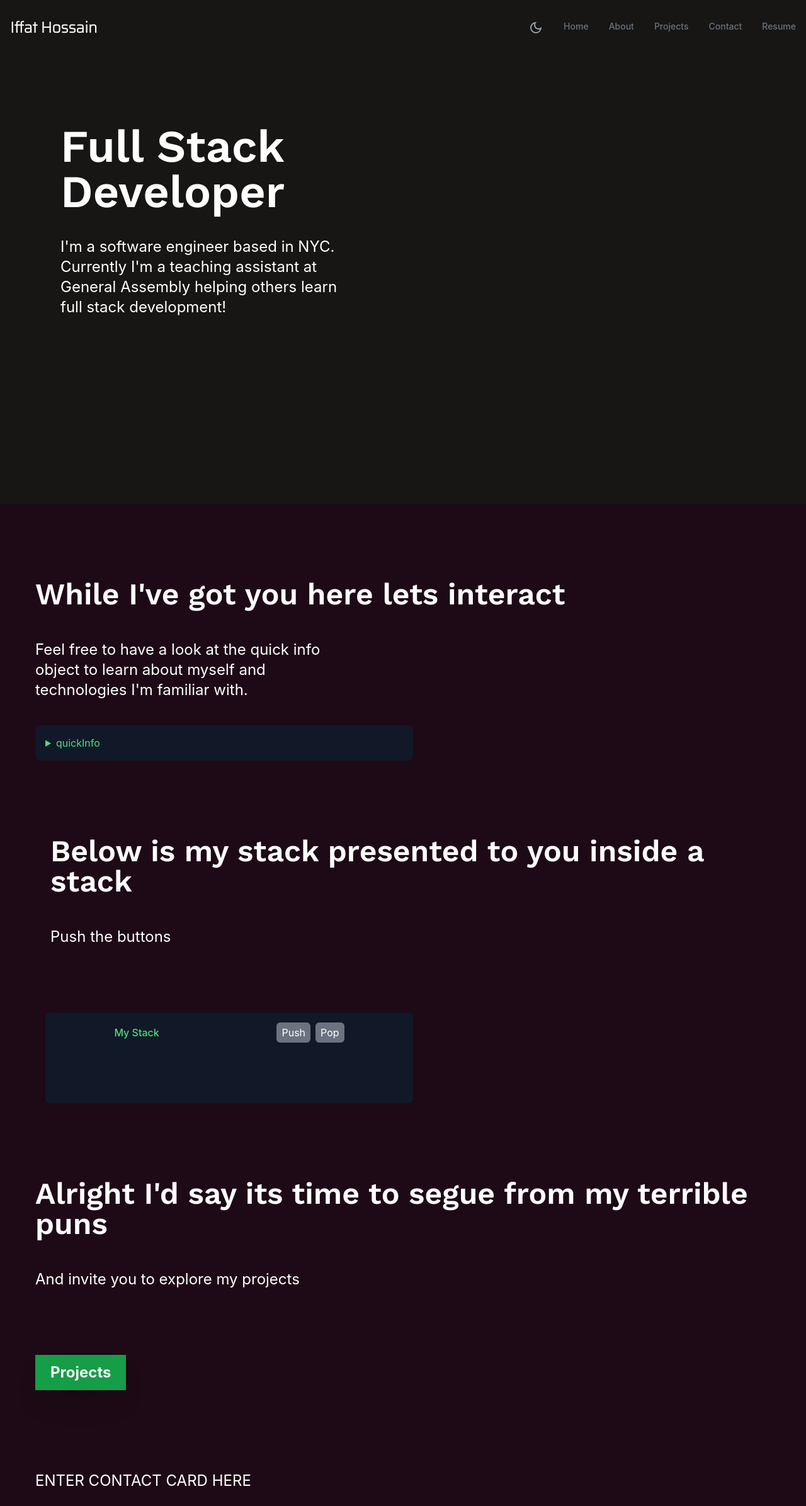
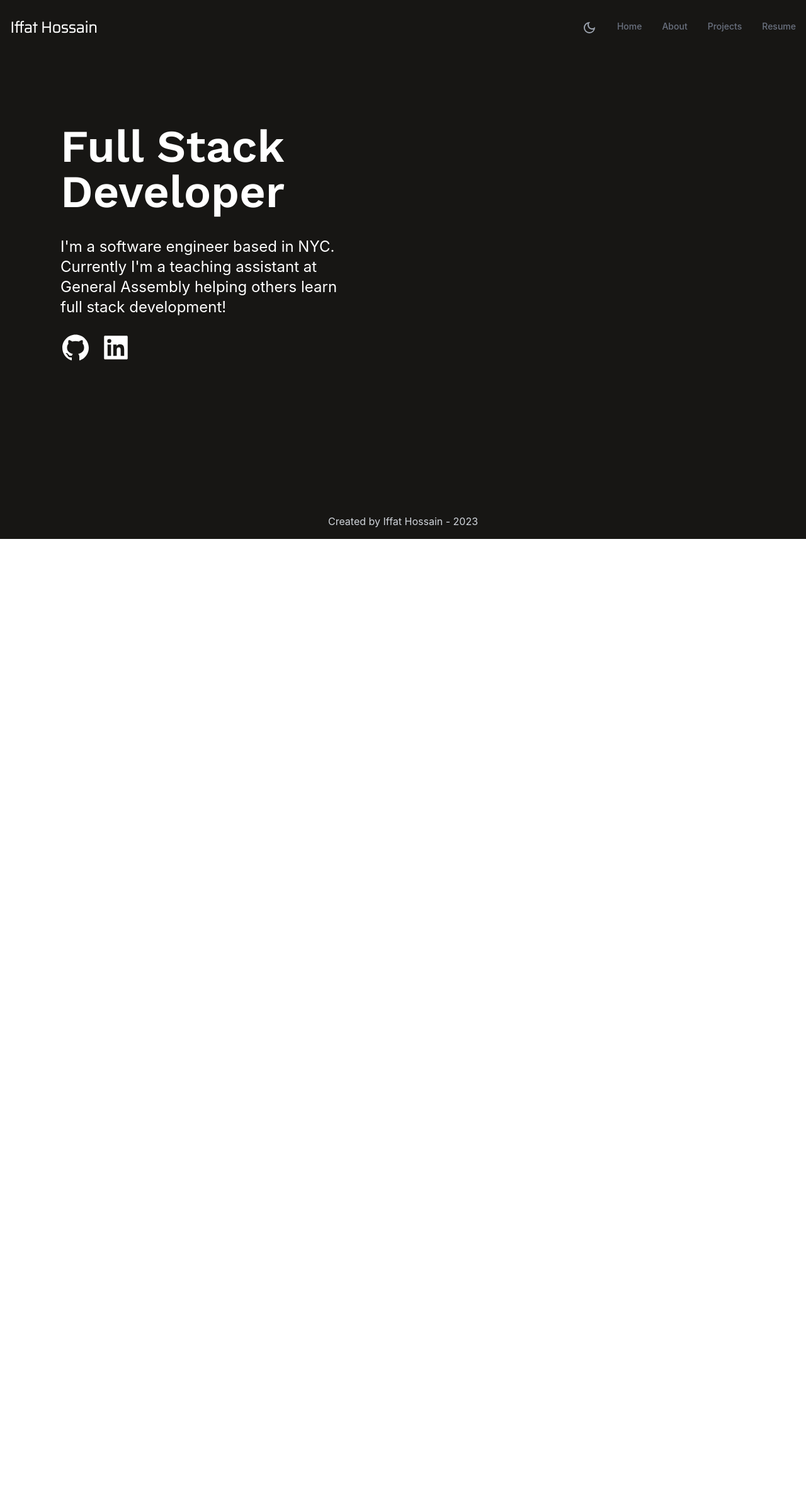
Before and after one commit to Iffat77/portfolio-v2, a React (Create React App) app in the folder portfolio-v2/: page / in a window 1280 px wide. Shown: the whole page at 63% size. After the commit the page ends 856 px from the top, so only its background shows below. Built offline with nearby package versions, Linux system fonts and the light colour scheme; a web font is replaced by a local one.

Commit message:
changes home screen, adds footer, updates nav

```diff
--- a/portfolio-v2/public/index.html
+++ b/portfolio-v2/public/index.html
@@ -1,5 +1,5 @@
 <!DOCTYPE html>
-<html lang="en">
+<html lang="en" class="">
   <head>
     <meta charset="utf-8" />
     <link rel="icon" href="%PUBLIC_URL%/favicon.ico" />
--- a/portfolio-v2/src/App.js
+++ b/portfolio-v2/src/App.js
@@ -1,11 +1,12 @@
-import './App.css';
-import { Routes, Route } from 'react-router-dom';
-import Nav from '../src/components/Nav';
-import Home from '../src/screens/Home';
-import About from '../src/screens/About';
-import Projects from './screens/Projects';
-import ApexStats from './screens/ApexStats';
-import AqBot from './screens/AqBot';
+import "./App.css";
+import { Routes, Route } from "react-router-dom";
+import Nav from "../src/components/Nav";
+import Footer from "./components/Footer";
+import Home from "../src/screens/Home";
+import About from "../src/screens/About";
+import Projects from "./screens/Projects";
+import ApexStats from "./screens/ApexStats";
+import AqBot from "./screens/AqBot";
 
 function App() {
   return (
@@ -18,6 +19,7 @@ function App() {
         <Route path="/projects/apexstats" element={<ApexStats />} />
         <Route path="/projects/aqbot" element={<AqBot />} />
       </Routes>
+      <Footer />
     </div>
   );
 }
--- /dev/null
+++ b/portfolio-v2/src/components/Footer.jsx
@@ -0,0 +1,15 @@
+import React from 'react'
+
+function Footer() {
+  return (
+    <footer className="dark:bg-[#171614]">
+      <div className="max-w-6xl mx-auto px-4 py-4 sm:px-6 lg:px-8 flex justify-center">
+        <p className="text-gray-300 text-center">
+          Created by Iffat Hossain - 2023
+        </p>
+      </div>
+    </footer>
+  );
+}
+
+export default Footer
--- a/portfolio-v2/src/components/Nav.jsx
+++ b/portfolio-v2/src/components/Nav.jsx
@@ -13,7 +13,7 @@ function Navbar() {
   };
 
   return (
-    <div className="left-0 fixed w-screen">
+    <div className="left-0 fixed w-screen z-10">
       <nav className=" p-4 border-gray-200 bg-transparent dark:text-gray-200">
         <div className="container flex flex-wrap items-center justify-between mx-auto mt-3 ">
           <NavLink to="/">
@@ -67,9 +67,7 @@ function Navbar() {
                 <li className="block px-4 py-2 dark:hover:bg-slate-600 hover:bg-gray-200 hover:text-black dark:hover:text-gray-200 ">
                   <NavLink to="/projects">Projects</NavLink>
                 </li>
-              <li className="block px-4 py-2 dark:hover:bg-slate-600 hover:bg-gray-200 hover:text-black dark:hover:text-gray-200 ">
-                <NavLink to="/">Contact</NavLink>
-              </li>
+
                 <li className="block px-4 py-2 dark:hover:bg-slate-600 hover:bg-gray-200 hover:text-black dark:hover:text-gray-200 ">
                   <NavLink to="/">Resume</NavLink>
                 </li>
@@ -114,14 +112,7 @@ function Navbar() {
                   Projects
                 </NavLink>
               </li>
-            <li>
-              <NavLink
-                to="/contact"
-                className="block py-2 pl-3 pr-4 rounded hover:bg-gray-200 hover:text-black dark:hover:text-gray-200 md:hover:bg-transparent md:border-0 md:p-0 "
-              >
-                Contact
-              </NavLink>
-            </li>
+
               <li>
                 <NavLink
                   to="/resume"
@@ -133,7 +124,8 @@ function Navbar() {
             </ul>
           </div>
         </div>
-    </nav></div>
+      </nav>
+    </div>
   );
 }
 
--- a/portfolio-v2/src/components/ObjectVisualization.jsx
+++ b/portfolio-v2/src/components/ObjectVisualization.jsx
@@ -2,7 +2,7 @@ import React from "react";
 
 const ObjectVisualization = ({ data }) => {
   return (
-    <div className="bg-gray-900 p-4 md:w-1/2 rounded-lg">
+    <div className="bg-gray-900 mb-4 p-4 md:w-1/2 rounded-lg">
       <details className="text-green-400">
         <summary className="cursor-pointer ">quickInfo</summary>
         <pre className="collapse">
--- a/portfolio-v2/src/components/StackVisualization.jsx
+++ b/portfolio-v2/src/components/StackVisualization.jsx
@@ -15,7 +15,7 @@ const StackVisualization = () => {
   };
 
   return (
-    <div className="h-full w-screen px-4 sm:w-full">
+    <div className="h-full w-screen p-4 md:px-0 sm:w-full">
       <div className="bg-gray-900 w-full md:w-1/2 dark:bg:black shadow-md rounded-md p-4 ">
         <div className="flex justify-around items-center mb-4 ">
           <div className="text-green-400 font-medium">My Stack</div>
--- a/portfolio-v2/src/screens/ApexStats.jsx
+++ b/portfolio-v2/src/screens/ApexStats.jsx
@@ -1,8 +1,9 @@
 import React from "react";
+import { NavLink } from "react-router-dom";
 
 function ApexStats() {
   return (
-    <div className="h-screen w-screen bg-amber-50 dark:bg-[#04141E] dark:text-gray-300 overflow-auto">
+    <div className="h-screen w-screen dark:bg-[#04141E] dark:text-gray-300 overflow-auto">
       <div className="pt-28 px-6 dark:text-white flex flex-col gap-10 lg:grid lg:grid-cols-2 lg:grid-rows-5">
         <section className="sm:row-span-2 basis-96 lg:row-start-2 lg:row-span-3 h-full w-full rounded-md bg-hero bg-no-repeat bg-cover bg-center"></section>
         <div className=" font-font-kanit justify-self-center place-self-center row-span-1 lg:col-span-2 lg:row-span-1 text-4xl md:text-6xl lg:pl-8 pt-3 dark:text-white">
--- a/portfolio-v2/src/screens/AqBot.jsx
+++ b/portfolio-v2/src/screens/AqBot.jsx
@@ -68,7 +68,7 @@ function AqBot() {
                 href="https://twitter.com/AirqualBot"
                 target="_blank"
                 rel="noopener noreferrer"
-                className="relative inline-flex lg:items-center lg:justify-center px-6 py-3 overflow-hidden font-bold text-white  shadow-2xl group animate-pulse bg-amber-600  hover:bg-orange-700"
+                className="relative inline-flex lg:items-center lg:justify-center px-6 py-3 overflow-hidden font-bold text-white  shadow-2xl group animate-pulse bg-sky-600 hover:bg-blue-700"
               >
                 <span className="relative "> AiqualBot</span>
               </a>
@@ -78,7 +78,7 @@ function AqBot() {
                 href="https://github.com/Iffat77/apex-stat-tracker"
                 target="_blank"
                 rel="noopener noreferrer"
-                className="relative inline-flex lg:items-center lg:justify-center px-6 py-3 overflow-hidden font-bold text-white shadow-2xl group animate-pulse bg-amber-600  hover:bg-orange-700"
+                className="relative inline-flex lg:items-center lg:justify-center px-6 py-3 overflow-hidden font-bold text-white shadow-2xl group animate-pulse bg-sky-600 hover:bg-blue-700"
               >
                 <span className="relative "> Github Repo </span>
               </a>
--- a/portfolio-v2/src/screens/Home.jsx
+++ b/portfolio-v2/src/screens/Home.jsx
@@ -4,6 +4,7 @@ import React from "react";
 import { AiFillLinkedin, AiFillGithub } from "react-icons/ai";
 import ObjectVisualization from "../components/ObjectVisualization";
 import StackVisualization from "../components/StackVisualization";
+import { NavLink } from "react-router-dom";
 
 const myObject = {
   name: "Iffat Hossain",
@@ -19,9 +20,9 @@ const myObject = {
 
 export default function Home() {
   return (
-    <div>
-      <div className="pt-28 px-2 md:px-6 w-screen h-screen dark:bg-[#171614] dark:text-white">
-        <section className="h-full mt-8 p-10 top-0 left-0 right-0 bottom-auto w-auto">
+    <div className=" snap-y snap-mandatory h-screen w-screen mx:auto overflow-x-hidden">
+      <div className="pt-28 px-2 md:px-6 w-screen h-screen dark:bg-[#171614] dark:text-white snap-start">
+        <section className="h-full mt-8 p-10 top-0 left-0 right-0 bottom-auto w-auto ">
           <div className="block">
             <h2 className="font-font-work text-5xl md:text-7xl lg:pl-8 py-3 dark:text-white">
               Full Stack <br></br> Developer
@@ -31,13 +32,30 @@ export default function Home() {
               assistant at General Assembly helping others learn full stack
               development!
             </p>
+            <div className=" flex w-auto max-w-lg flex-row justify-stat lg:pl-8 gap-4 text-4xl md:text-5xl">
+              <a
+                href="https://github.com/Iffat77"
+                target="_blank"
+                rel="noopener noreferrer"
+              >
+                <AiFillGithub />
+              </a>
+
+              <a
+                href="https://www.linkedin.com/in/iffathossaindev/"
+                target="_blank"
+                rel="noopener noreferrer"
+              >
+                <AiFillLinkedin />
+              </a>
+            </div>
           </div>
         </section>
       </div>
 
-      <div className="dark:bg-[#1E0A16] bg-[#b0c0bc] dark:text-white ">
-        <section className="px-6 h-full ">
-          <div className="pt-24 ">
+      <div className="dark:bg-[#1E0A16] bg-[#b0c0bc] dark:text-white snap-start">
+        <section className=" pt-24 px-6 h-screen overflow-auto ">
+          <div className="pt-24 px-6 ">
             <h2 className="font-font-work text-4xl md:text-5xl lg:pl-8 py-6 dark:text-white">
               While I've got you here lets interact
             </h2>
@@ -53,7 +71,7 @@ export default function Home() {
         </section>
       </div>
 
-      <div className="dark:bg-[#1E0A16] bg-[#b0c0bc] dark:text-white ">
+      {/* <div className="dark:bg-[#1E0A16] bg-[#b0c0bc] dark:text-white ">
         <section className="sm:px-6 h-auto ">
           <div className="pt-24 px-6">
             <h2 className="font-font-work text-4xl md:text-5xl lg:pl-8 py-6 dark:text-white">
@@ -69,37 +87,60 @@ export default function Home() {
             <StackVisualization />
           </div>
         </section>
-      </div>
+      </div> */}
 
-      <div className="dark:bg-[#1E0A16] bg-[#b0c0bc] dark:text-white ">
-        <section className="px-6 h-auto ">
-          <div className="pt-24 ">
+      <div className="dark:bg-[#04141E] bg-[#b0c0bc] dark:text-white snap-start ">
+        <section className=" pt-24 px-6 h-screen overflow-auto ">
+          <div className="pt-24 px-6 ">
             <h2 className="font-font-work text-4xl md:text-5xl lg:pl-8 py-6 dark:text-white">
-              Alright I'd say its time to segue from my terrible puns
+              View my work
             </h2>
 
             <p className="w-auto max-w-lg text-xl md:text-2xl lg:pl-8 py-6 leading-10">
-              And invite you to explore my projects <br></br>
+              Im always working on improving my skills and trying new
+              technologies. <br></br>
             </p>
             <div className="pt-20 w-auto max-w-lg text-xl md:text-2xl lg:pl-8 py-6 leading-10">
-            <a
-              href="/projects"
-              className="relative inline-flex items-center justify-center px-6 py-3 overflow-hidden font-bold text-white shadow-2xl group animate-pulse bg-green-600 hover:bg-green-800"
-            >
-              <span className="relative "> Projects</span>
+              <a
+                href="/projects"
+                className="relative inline-flex items-center rounded-md justify-center px-6 py-3 overflow-hidden font-bold text-white shadow-2xl group animate-pulse bg-green-600 hover:bg-green-800"
+              >
+                <span className="relative "> Projects</span>
               </a>
-              </div>
-          </div>
-
-          <div className="pt-20">
-            <p className="w-auto max-w-lg text-xl md:text-2xl lg:pl-8 py-6 leading-10">
-              ENTER CONTACT CARD HERE
-            </p>
+            </div>
           </div>
         </section>
       </div>
 
-      <footer className=""></footer>
+      {/* <div className="pt-24 px-6 ">
+          <h2 className="font-font-work text-4xl md:text-5xl lg:pl-8 py-6 dark:text-white">
+              Learn more about me, or keep scrolling
+            </h2>
+
+            <div className="pt-20 w-auto max-w-lg text-xl md:text-2xl lg:pl-8 py-6 leading-10 flex flex-row justify-between">
+              <div className=" max-w-lg text-xl md:text-2xl ">
+                <NavLink to='/about'>
+                <h1
+                  className="relative inline-flex lg:items-center lg:justify-center px-6 py-3 overflow-hidden font-bold text-white  shadow-2xl group animate-pulse bg-green-600 hover:bg-green-800"
+                >
+                  <span className="relative ">About</span>
+                </h1>
+
+
+                </NavLink>
+              </div>
+              <div className="max-w-lg text-xl md:text-2xl ">
+                <a
+                  href="/resume"
+                  className="relative inline-flex lg:items-center lg:justify-center px-6 py-3 overflow-hidden font-bold text-white shadow-2xl group animate-pulse bg-green-600 hover:bg-green-800"
+                >
+                  <span className="relative "> Resume </span>
+                </a>
+              </div>
+            </div>
+          </div> */}
+
+      {/* <div className="dark:bg-[#04141E] bg-[#b0c0bc] dark:text-white snap-start "></div> */}
     </div>
   );
 }
```
Also changed, not shown: portfolio-v2/src/screens/About.jsx (+30 -21 lines), portfolio-v2/src/screens/Projects.jsx (+44 -29 lines). Lines whose indentation alone changed are shown as unchanged.
